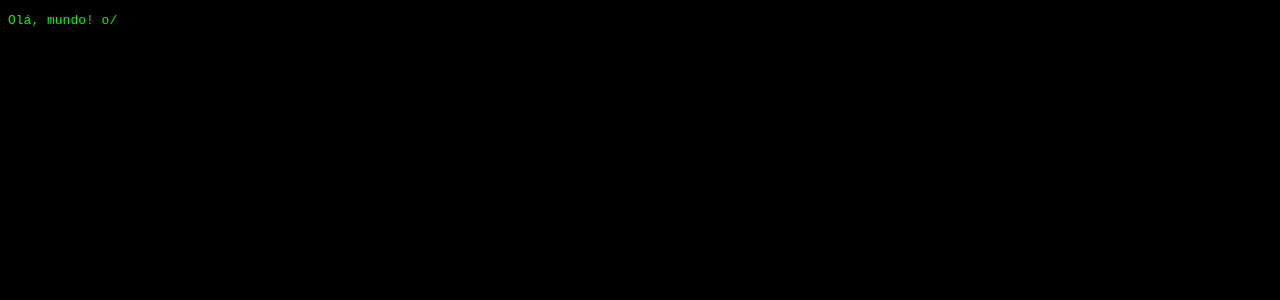
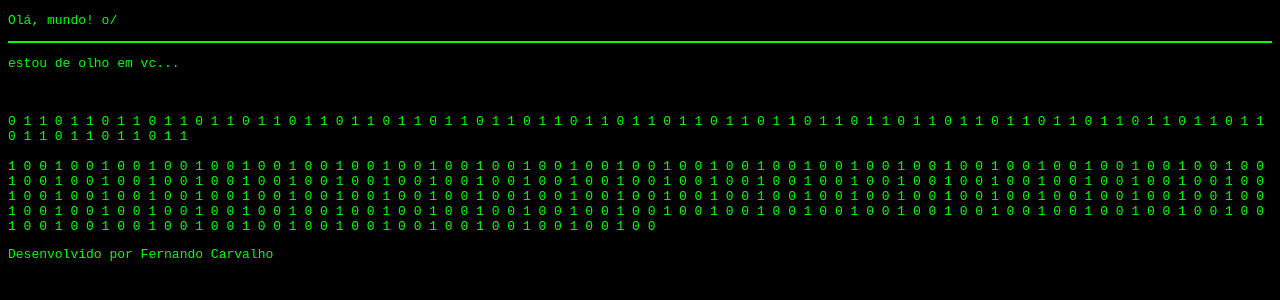
Before and after one commit to 21fernandinhow/test-github-course, a plain HTML site: page index.html in a window 1280 px wide. Drawn offline with Linux system fonts and the light colour scheme.

Commit message:
Create new function for random text

```diff
--- a/index.html
+++ b/index.html
@@ -7,9 +7,18 @@
         <meta name="viewport" content="width=device-width, initial-scale=1.0">
         <title>Document</title>
         <link rel="stylesheet" href="style.css">
+        <script src="index.js" defer></script>
     </head>
 
     <body>
         <p>Olá, mundo!      o/</p>
+        <hr>
+        <p>estou de olho em vc... </p>
+        <span id="text1"></span>
+        <br><br>
+        <span id="text2"></span>
+        <br><br>
+        <span id="text3"></span>
+        <p>Desenvolvido por Fernando Carvalho</p>
     </body>
 </html>
--- /dev/null
+++ b/index.js
@@ -0,0 +1,27 @@
+const textPlace1 = document.getElementById('text1');
+const textPlace2 = document.getElementById('text2');
+const textPlace3 = document.getElementById('text3');
+
+setInterval(function () {
+    let i = Math.floor(Math.random() * 3 + 1)
+    if(i===1){
+        textPlace1.innerText=writeRandom()
+    } else if(i===2){
+        textPlace2.innerText=writeRandom()
+    } else if(i===3){
+        textPlace3.innerText=writeRandom()
+    };
+}, 1500);
+
+function writeRandom(){
+    let randomNumber = Math.floor(Math.random() * 2);
+    let anotherRandomNumber = Math.floor(Math.random() * 2);
+    let oneMoreRandomNumber = Math.floor(Math.random() * 2);
+    let textSize = Math.floor(Math.random() * 250 + 1);
+    let putText = " "+randomNumber+" "+anotherRandomNumber+" "+oneMoreRandomNumber+" ";
+    let putLotOfText = "";
+    for(i=0;i<textSize;i++){
+        putLotOfText = putLotOfText + putText;
+    };
+    return putLotOfText;
+}
--- a/style.css
+++ b/style.css
@@ -5,3 +5,6 @@ body{
     color: #00ff00;
     font-family: monospace;
 }
+hr{
+    border: 1px solid #00ff00;
+}
```
